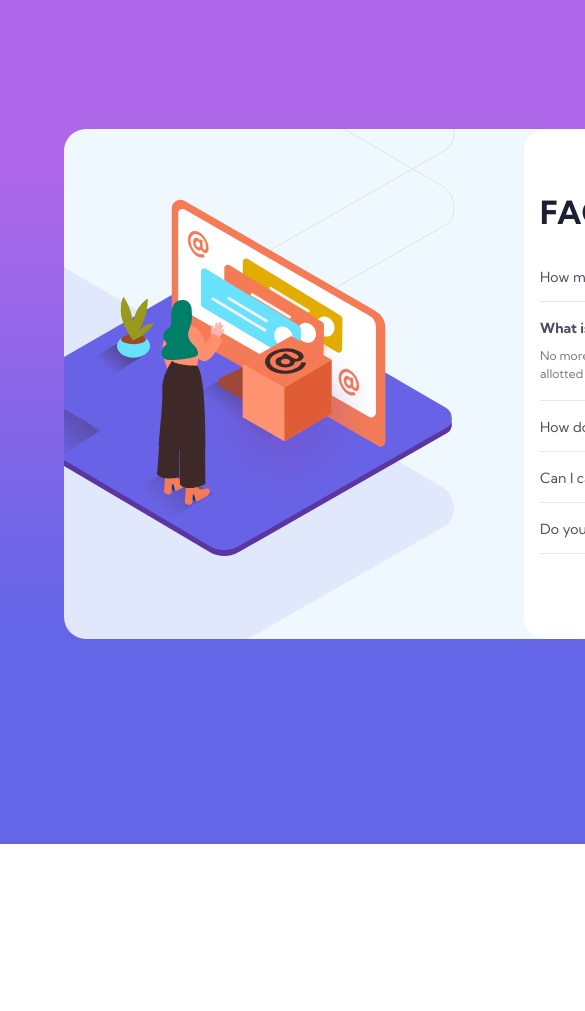
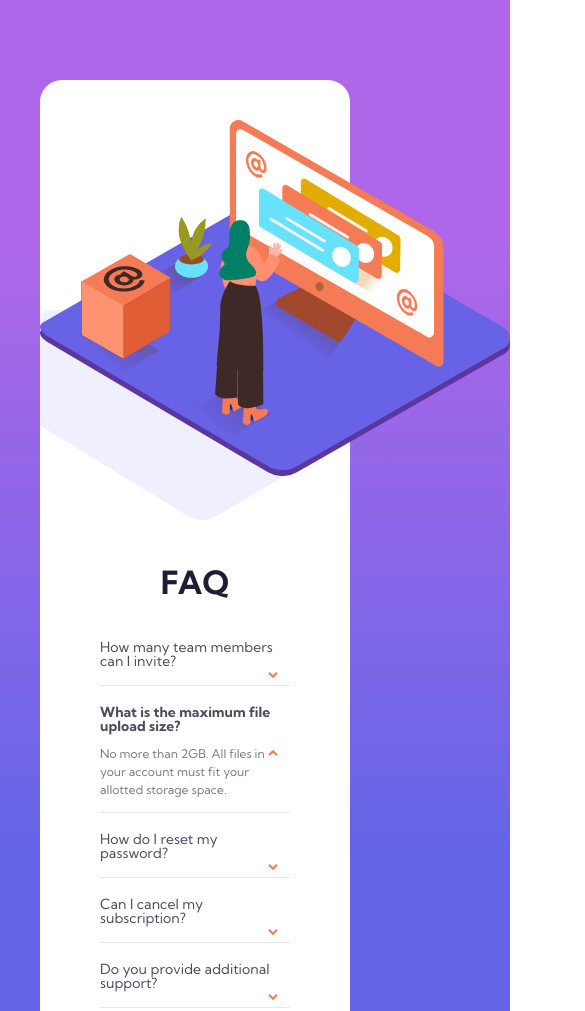
Before and after one commit to vace328/FM-faq-accordion-card, a website: page index.html in a window 390 px wide. Shown: the top 1011 px of the page, 585 px wide, since content can reach past the window. Before the commit the page ends 844 px from the top, so only its background shows below. Drawn offline with Linux system fonts and the light colour scheme.

Commit message:
MD screen size styles

```diff
--- a/index.html
+++ b/index.html
@@ -18,10 +18,7 @@
     <div class="illustration-wrapper flex-item">
       <!-- Small screen illustraation -->
       <div class="illustration-imgs-sm">
-        <div class="img-sm-wrapper img-wrapper">
-          <img class="illustration-img illustration-shadow" src="./images/bg-pattern-mobile.svg" alt="background pattern image">
-        </div>
-        <div class="img-sm-wrapper img-wrapper">
+        <div class="img-wrapper-sm img-wrapper">
           <img class="illustration-img" src="./images/illustration-woman-online-mobile.svg" alt="illustartion woman online">
         </div>
       </div>
--- a/scss/components/_i2.scss
+++ b/scss/components/_i2.scss
@@ -1,5 +1,5 @@
 main {
-    background-color: aliceblue;
+    background-color: $bg_neutral;
     display: flex;
     flex-direction: row;
     justify-content: center;
@@ -25,14 +25,14 @@ main {
     background-image: url("../../images/bg-pattern-desktop.svg");
     background-position: -575px -295px;
     background-repeat: no-repeat;
-    // position: relative;
+    position: relative;
     z-index: 10;
+}
+
 .img-wrapper {
     width: 100%;
     height: 100%;
-        // position: relative;
     .illustration-img {
-            // position: absolute;
         width: 470px;
     }
 }
@@ -51,27 +51,53 @@ main {
 }
 
 .img-wrapper-lg:nth-of-type(2) {
-        // border: 2px solid greenyellow;
     height: 0;
-        // display: block;
-        // position: relative;
 }
 .img-wrapper-lg:nth-of-type(2) > img {
     position: absolute;
-        // top: 205px;
-        // left: -92px;
-        top: 334px;
-        left: 192px;
+    top: 205px;
+    left: -92px;
     width: 190px;
-        // img {
-        //     width: 190px;
+}
+.illustration-imgs-sm {
+    width: 100%;
+    height: 100%;
+    // border: 2px solid red;
+    background-image: url("../../images/bg-pattern-mobile.svg");
+    background-position: center 230px;
+    background-repeat: no-repeat;
+    background-size: 480px 210px;
+    position: relative;
+    z-index: 10;
+    display: none;
+    padding-bottom: 90px;
+    padding-top: 40px;
+}
+
+
+
+// @media screen and (max-width: 375px) {
+//     .illustration-imgs-sm {
+//         display: block;
+//     }
 // }
-
+@media screen and (max-width: 1040px) {
+    main {
+        flex-direction: column;
+        width: auto;
+    }
+    .flex-item {
+        flex: 1 1 0px;
+        min-width: 0px;
+    }
+    .illustration-imgs-sm {
+        display: block;
+    }
+    .illustration-imgs-lg {
+        display: none;
+    }
+    .img-wrapper img {
+        display: block;
+        margin: 0 auto;
     }
 }
-
-@media screen and (max-width: 1600px) {
-    .illustration-imgs-sm {
-        display: none;
-    }
-}
--- a/scss/components/_question.scss
+++ b/scss/components/_question.scss
@@ -81,3 +81,9 @@
 //         padding: 71px 96px 83px 18px;
 //     }
 // }
+
+@media screen and (max-width: 1040px) {
+    .questions-wrapper {
+        padding: 0px 60px 80px 60px;
+    }
+}
--- a/scss/styles.scss
+++ b/scss/styles.scss
@@ -61,3 +61,12 @@ h2 {
 //         text-align: left;
 //     }
 // }
+
+@media screen and (max-width: 1040px) {
+    body {
+        padding: 80px 40px;
+    }
+    h2 {
+        text-align: center;
+    }
+}
```
Also changed, not shown: css/styles.css. Lines whose indentation alone changed are shown as unchanged.
